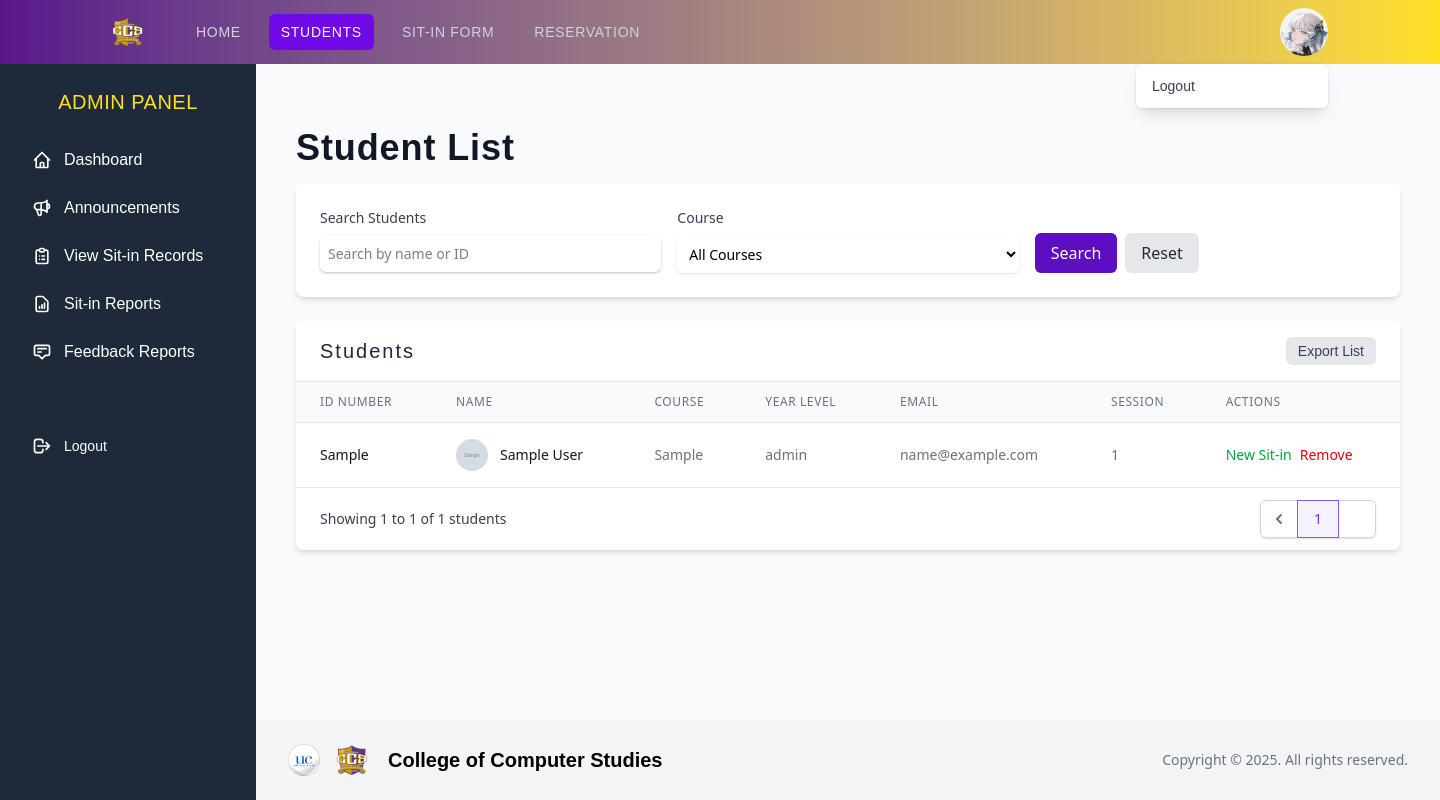
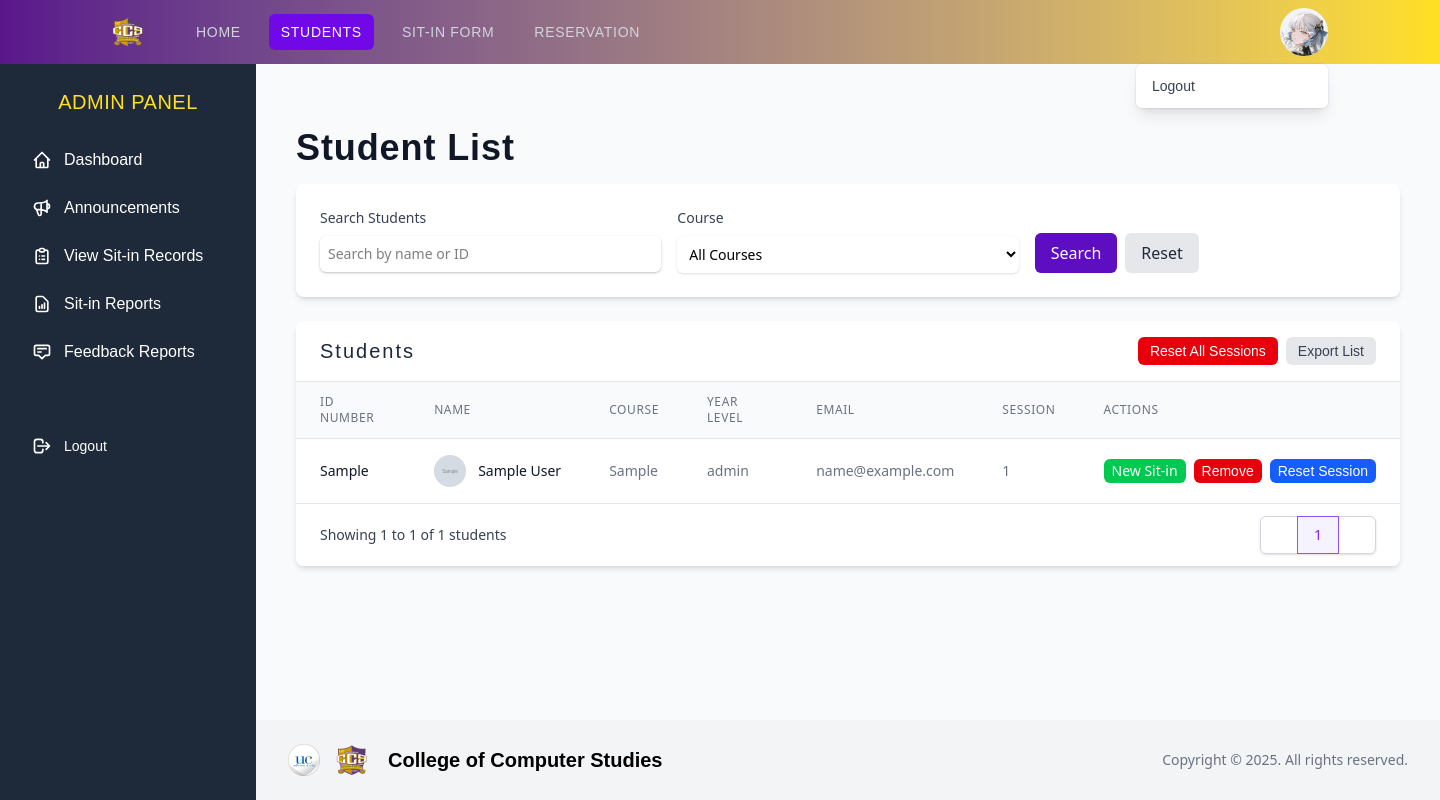
Before and after one commit to RimarNavaja/ccs_sitin_project, a Flask app: page /admin/student-list in a window 1440 px wide, after a click on "Open user menu". Run offline with Flask 3, Linux system fonts and the light colour scheme; the visitor is signed in with stand-in values (Sample User, id 1); tables that the repository leaves empty or names only in its code hold one stand-in row (values such as "Sample post"); grey boxes marked "Sample" are stand-in pictures; parts of the project's set-up code (start-up, migrations or seed data) failed here and were passed over; some web fonts are replaced.

Commit message:
Add session reset functionality for admin and enhance UI buttons

```diff
--- a/app.py
+++ b/app.py
@@ -1037,6 +1037,45 @@ def submit_feedback():
 
     return redirect(url_for('sitin_history'))
 
+@app.route("/admin/reset-session", methods=["POST"])
+def admin_reset_session():
+    if 'admin' not in session:
+        return jsonify({'success': False, 'message': 'Not authorized'})
+
+    student_id = request.form.get('student_id')
+    if not student_id:
+        return jsonify({'success': False, 'message': 'Student ID is required'})
+
+    user = User.query.filter_by(idno=student_id).first()
+    if not user:
+        return jsonify({'success': False, 'message': 'Student not found'})
+
+    try:
+        User.reset_session_count(user.id)
+        return jsonify({
+            'success': True,
+            'message': f'Sessions reset successfully for student {user.firstname} {user.lastname}'
+        })
+    except Exception as e:
+        return jsonify({'success': False, 'message': str(e)})
+
+@app.route("/admin/reset-all-sessions", methods=["POST"])
+def admin_reset_all_sessions():
+    if 'admin' not in session:
+        return jsonify({'success': False, 'message': 'Not authorized'})
+
+    try:
+        users = User.query.all()
+        for user in users:
+            User.reset_session_count(user.id)
+
+        return jsonify({
+            'success': True,
+            'message': 'All student sessions have been reset successfully'
+        })
+    except Exception as e:
+        return jsonify({'success': False, 'message': str(e)})
+
 if __name__ == "__main__":
     # app.run(debug=True, host='172.19.131.163', port=5000)
     app.run(debug=True)
--- a/static/js/sit-in-records.js
+++ b/static/js/sit-in-records.js
@@ -111,7 +111,7 @@ document.addEventListener("DOMContentLoaded", function () {
         </td>
         <td class="px-6 py-4 whitespace-nowrap text-sm font-medium">
           <button
-            class="text-red-600 cursor-pointer hover:text-red-900 delete-record-btn"
+            class="cursor-pointer bg-red-700 hover:bg-red-600 text-white font-switzer rounded-md px-2 py-0.5 delete-record-btn"
             data-record-id="${record.id}">
             Delete
           </button>
--- a/static/js/student-list.js
+++ b/static/js/student-list.js
@@ -96,6 +96,32 @@ document.addEventListener("DOMContentLoaded", function () {
     }
   });
 
+  // Add event listener for reset all sessions button
+  document
+    .getElementById("reset-all-sessions-btn")
+    .addEventListener("click", function () {
+      if (
+        confirm("Are you sure you want to reset sessions for all students?")
+      ) {
+        fetch("/admin/reset-all-sessions", {
+          method: "POST",
+        })
+          .then((response) => response.json())
+          .then((data) => {
+            if (data.success) {
+              alert(data.message);
+              fetchStudents(); // Refresh the list
+            } else {
+              alert("Error: " + data.message);
+            }
+          })
+          .catch((error) => {
+            console.error("Error resetting sessions:", error);
+            alert("An error occurred while resetting sessions");
+          });
+      }
+    });
+
   // Functions
   function fetchStudents() {
     const loader = `<tr><td colspan="7" class="text-center py-4">Loading students...</td></tr>`;
@@ -156,11 +182,14 @@ document.addEventListener("DOMContentLoaded", function () {
           </td>
           <td class="px-6 py-4 whitespace-nowrap text-sm font-medium">
             <div class="flex  space-x-2">
-              <a href="/admin/sit-in-form?student=${student.idno}" class="text-green-600 hover:text-green-900">
+              <a href="/admin/sit-in-form?student=${student.idno}" class="bg-green-500 text-white hover:bg-green-400 cursor-pointer rounded-md px-2 py-0.5">
                 New Sit-in
               </a>
-              <button class="cursor-pointer text-red-600 hover:text-red-900 delete-student-btn" data-id="${student.idno}" data-name="${student.name}">
+              <button class="cursor-pointer bg-red-600 text-white font-switzer hover:bg-red-500 rounded-md px-2 py-0.5 delete-student-btn" data-id="${student.idno}" data-name="${student.name}">
                 Remove
+              </button>
+              <button class="cursor-pointer bg-blue-600 hover:bg-blue-500 text-white font-switzer rounded-md px-2 py-0.5 reset-session-btn" data-id="${student.idno}" data-name="${student.name}">
+                Reset Session
               </button>
             </div>
           </td>
@@ -180,6 +209,41 @@ document.addEventListener("DOMContentLoaded", function () {
         deleteStudentName.textContent = studentName;
 
         showModal("delete-student-modal");
+      });
+    });
+
+    // Add event listeners for reset session buttons
+    document.querySelectorAll(".reset-session-btn").forEach((btn) => {
+      btn.addEventListener("click", function () {
+        const studentId = this.getAttribute("data-id");
+        const studentName = this.getAttribute("data-name");
+
+        if (
+          confirm(
+            `Are you sure you want to reset sessions for student: ${studentName}?`
+          )
+        ) {
+          const formData = new FormData();
+          formData.append("student_id", studentId); // Fix: Create FormData correctly
+
+          fetch("/admin/reset-session", {
+            method: "POST",
+            body: formData,
+          })
+            .then((response) => response.json())
+            .then((data) => {
+              if (data.success) {
+                alert(data.message);
+                fetchStudents(); // Refresh the list
+              } else {
+                alert("Error: " + data.message);
+              }
+            })
+            .catch((error) => {
+              console.error("Error resetting session:", error);
+              alert("An error occurred while resetting session");
+            });
+        }
       });
     });
   }
--- a/static/src/output.css
+++ b/static/src/output.css
@@ -15,6 +15,9 @@
     --color-red-700: oklch(0.505 0.213 27.518);
     --color-red-800: oklch(0.444 0.177 26.899);
     --color-red-900: oklch(0.396 0.141 25.723);
+    --color-orange-500: oklch(0.705 0.213 47.604);
+    --color-orange-600: oklch(0.646 0.222 41.116);
+    --color-orange-700: oklch(0.553 0.195 38.402);
     --color-amber-300: oklch(0.879 0.169 91.605);
     --color-yellow-50: oklch(0.987 0.026 102.212);
     --color-yellow-100: oklch(0.973 0.071 103.193);
@@ -27,9 +30,11 @@
     --color-yellow-800: oklch(0.476 0.114 61.907);
     --color-green-100: oklch(0.962 0.044 156.743);
     --color-green-200: oklch(0.925 0.084 155.995);
+    --color-green-300: oklch(0.871 0.15 154.449);
     --color-green-400: oklch(0.792 0.209 151.711);
     --color-green-500: oklch(0.723 0.219 149.579);
     --color-green-600: oklch(0.627 0.194 149.214);
+    --color-green-700: oklch(0.527 0.154 150.069);
     --color-green-800: oklch(0.448 0.119 151.328);
     --color-green-900: oklch(0.393 0.095 152.535);
     --color-blue-50: oklch(0.97 0.014 254.604);
@@ -1762,6 +1754,18 @@
   .bg-green-200 {
     background-color: var(--color-green-200);
   }
+  .bg-green-400 {
+    background-color: var(--color-green-400);
+  }
+  .bg-green-500 {
+    background-color: var(--color-green-500);
+  }
+  .bg-green-600 {
+    background-color: var(--color-green-600);
+  }
+  .bg-orange-600 {
+    background-color: var(--color-orange-600);
+  }
   .bg-purple-600 {
     background-color: var(--color-purple-600);
   }
@@ -3043,31 +3044,6 @@
       color: var(--color-violet-700);
     }
   }
-  .peer-checked\/star1\:text-yellow-400 {
-    &:is(:where(.peer\/star1):checked ~ *) {
-      color: var(--color-yellow-400);
-    }
-  }
-  .peer-checked\/star2\:text-yellow-400 {
-    &:is(:where(.peer\/star2):checked ~ *) {
-      color: var(--color-yellow-400);
-    }
-  }
-  .peer-checked\/star3\:text-yellow-400 {
-    &:is(:where(.peer\/star3):checked ~ *) {
-      color: var(--color-yellow-400);
-    }
-  }
-  .peer-checked\/star4\:text-yellow-400 {
-    &:is(:where(.peer\/star4):checked ~ *) {
-      color: var(--color-yellow-400);
-    }
-  }
-  .peer-checked\/star5\:text-yellow-400 {
-    &:is(:where(.peer\/star5):checked ~ *) {
-      color: var(--color-yellow-400);
-    }
-  }
   .file\:mr-4 {
     &::file-selector-button {
       margin-right: calc(var(--spacing) * 4);
@@ -3164,17 +3140,10 @@
       }
     }
   }
-  .hover\:bg-blue-600 {
+  .hover\:bg-blue-500 {
     &:hover {
       @media (hover: hover) {
-        background-color: var(--color-blue-600);
-      }
-    }
-  }
-  .hover\:bg-blue-700 {
-    &:hover {
-      @media (hover: hover) {
-        background-color: var(--color-blue-700);
+        background-color: var(--color-blue-500);
       }
     }
   }
@@ -3192,13 +3161,6 @@
       }
     }
   }
-  .hover\:bg-gray-200 {
-    &:hover {
-      @media (hover: hover) {
-        background-color: var(--color-gray-200);
-      }
-    }
-  }
   .hover\:bg-gray-300 {
     &:hover {
       @media (hover: hover) {
@@ -3213,17 +3175,45 @@
       }
     }
   }
-  .hover\:bg-purple-700 {
+  .hover\:bg-green-300 {
     &:hover {
       @media (hover: hover) {
-        background-color: var(--color-purple-700);
-      }
-    }
-  }
-  .hover\:bg-red-50 {
+        background-color: var(--color-green-300);
+      }
+    }
+  }
+  .hover\:bg-green-400 {
     &:hover {
       @media (hover: hover) {
-        background-color: var(--color-red-50);
+        background-color: var(--color-green-400);
+      }
+    }
+  }
+  .hover\:bg-green-700 {
+    &:hover {
+      @media (hover: hover) {
+        background-color: var(--color-green-700);
+      }
+    }
+  }
+  .hover\:bg-orange-700 {
+    &:hover {
+      @media (hover: hover) {
+        background-color: var(--color-orange-700);
+      }
+    }
+  }
+  .hover\:bg-red-400 {
+    &:hover {
+      @media (hover: hover) {
+        background-color: var(--color-red-400);
+      }
+    }
+  }
+  .hover\:bg-red-500 {
+    &:hover {
+      @media (hover: hover) {
+        background-color: var(--color-red-500);
       }
     }
   }
@@ -3248,13 +3238,6 @@
       }
     }
   }
-  .hover\:bg-violet-200 {
-    &:hover {
-      @media (hover: hover) {
-        background-color: var(--color-violet-200);
-      }
-    }
-  }
   .hover\:bg-violet-300 {
     &:hover {
       @media (hover: hover) {
@@ -3287,27 +3270,6 @@
     &:hover {
       @media (hover: hover) {
         background-color: var(--color-violet-700);
-      }
-    }
-  }
-  .hover\:bg-violet-700\/10 {
-    &:hover {
-      @media (hover: hover) {
-        background-color: color-mix(in oklab, var(--color-violet-700) 10%, transparent);
-      }
-    }
-  }
-  .hover\:bg-violet-700\/50 {
-    &:hover {
-      @media (hover: hover) {
-        background-color: color-mix(in oklab, var(--color-violet-700) 50%, transparent);
-      }
-    }
-  }
-  .hover\:bg-violet-700\/80 {
-    &:hover {
-      @media (hover: hover) {
-        background-color: color-mix(in oklab, var(--color-violet-700) 80%, transparent);
       }
     }
   }
@@ -3371,27 +3333,6 @@
       }
     }
   }
-  .hover\:text-gray-700 {
-    &:hover {
-      @media (hover: hover) {
-        color: var(--color-gray-700);
-      }
-    }
-  }
-  .hover\:text-gray-900 {
-    &:hover {
-      @media (hover: hover) {
-        color: var(--color-gray-900);
-      }
-    }
-  }
-  .hover\:text-green-800 {
-    &:hover {
-      @media (hover: hover) {
-        color: var(--color-green-800);
-      }
-    }
-  }
   .hover\:text-green-900 {
     &:hover {
       @media (hover: hover) {
@@ -3399,20 +3340,6 @@
       }
     }
   }
-  .hover\:text-purple-700 {
-    &:hover {
-      @media (hover: hover) {
-        color: var(--color-purple-700);
-      }
-    }
-  }
-  .hover\:text-purple-800 {
-    &:hover {
-      @media (hover: hover) {
-        color: var(--color-purple-800);
-      }
-    }
-  }
   .hover\:text-red-900 {
     &:hover {
       @media (hover: hover) {
@@ -3420,13 +3347,6 @@
       }
     }
   }
-  .hover\:text-violet-800 {
-    &:hover {
-      @media (hover: hover) {
-        color: var(--color-violet-800);
-      }
-    }
-  }
   .hover\:text-violet-900 {
     &:hover {
       @media (hover: hover) {
@@ -3466,20 +3386,6 @@
     &:hover {
       @media (hover: hover) {
         color: var(--color-yellow-400);
-      }
-    }
-  }
-  .hover\:text-yellow-500 {
-    &:hover {
-      @media (hover: hover) {
-        color: var(--color-yellow-500);
-      }
-    }
-  }
-  .hover\:underline {
-    &:hover {
-      @media (hover: hover) {
-        text-decoration-line: underline;
       }
     }
   }
@@ -3506,34 +3412,14 @@
       }
     }
   }
-  .focus\:z-20 {
-    &:focus {
-      z-index: 20;
-    }
-  }
-  .focus\:border-blue-500 {
-    &:focus {
-      border-color: var(--color-blue-500);
-    }
-  }
   .focus\:border-indigo-500 {
     &:focus {
       border-color: var(--color-indigo-500);
     }
   }
-  .focus\:border-transparent {
-    &:focus {
-      border-color: transparent;
-    }
-  }
   .focus\:border-violet-500 {
     &:focus {
       border-color: var(--color-violet-500);
-    }
-  }
-  .focus\:border-violet-800 {
-    &:focus {
-      border-color: var(--color-violet-800);
     }
   }
   .focus\:ring-2 {
@@ -3542,22 +3428,6 @@
       box-shadow: var(--tw-inset-shadow), var(--tw-inset-ring-shadow), var(--tw-ring-offset-shadow), var(--tw-ring-shadow), var(--tw-shadow);
     }
   }
-  .focus\:ring-4 {
-    &:focus {
-      --tw-ring-shadow: var(--tw-ring-inset,) 0 0 0 calc(4px + var(--tw-ring-offset-width)) var(--tw-ring-color, currentColor);
-      box-shadow: var(--tw-inset-shadow), var(--tw-inset-ring-shadow), var(--tw-ring-offset-shadow), var(--tw-ring-shadow), var(--tw-shadow);
-    }
-  }
-  .focus\:ring-blue-500 {
-    &:focus {
-      --tw-ring-color: var(--color-blue-500);
-    }
-  }
-  .focus\:ring-gray-300 {
-    &:focus {
-      --tw-ring-color: var(--color-gray-300);
-    }
-  }
   .focus\:ring-gray-500 {
     &:focus {
       --tw-ring-color: var(--color-gray-500);
@@ -3568,14 +3438,9 @@
       --tw-ring-color: var(--color-indigo-500);
     }
   }
-  .focus\:ring-purple-500 {
+  .focus\:ring-orange-500 {
     &:focus {
-      --tw-ring-color: var(--color-purple-500);
-    }
-  }
-  .focus\:ring-violet-300 {
-    &:focus {
-      --tw-ring-color: var(--color-violet-300);
+      --tw-ring-color: var(--color-orange-500);
     }
   }
   .focus\:ring-violet-500 {
@@ -3634,11 +3499,6 @@
       outline-offset: calc(2px * -1);
     }
   }
-  .focus\:outline-offset-0 {
-    &:focus {
-      outline-offset: 0px;
-    }
-  }
   .focus\:outline-indigo-600 {
     &:focus {
       outline-color: var(--color-indigo-600);
@@ -3657,33 +3517,6 @@
       }
     }
   }
-  .focus-visible\:outline {
-    &:focus-visible {
-      outline-style: var(--tw-outline-style);
-      outline-width: 1px;
-    }
-  }
-  .focus-visible\:outline-2 {
-    &:focus-visible {
-      outline-style: var(--tw-outline-style);
-      outline-width: 2px;
-    }
-  }
-  .focus-visible\:outline-offset-2 {
-    &:focus-visible {
-      outline-offset: 2px;
-    }
-  }
-  .focus-visible\:outline-violet-600 {
-    &:focus-visible {
-      outline-color: var(--color-violet-600);
-    }
-  }
-  .disabled\:opacity-50 {
-    &:disabled {
-      opacity: 50%;
-    }
-  }
   .sm\:mx-auto {
     @media (width >= 40rem) {
       margin-inline: auto;
--- a/templates/admin/student-list.html
+++ b/templates/admin/student-list.html
@@ -69,6 +69,13 @@
         Students
       </h2>
       <div class="flex space-x-2">
+        <button
+          type="button"
+          id="reset-all-sessions-btn"
+          class="cursor-pointer font-switzer bg-red-600 text-white py-1 px-3 rounded-md hover:bg-red-400 text-sm"
+        >
+          Reset All Sessions
+        </button>
         <button
           type="button"
           id="export-btn"
@@ -190,7 +197,7 @@
               >
                 <path
                   fill-rule="evenodd"
-                  d="M12.707 5.293a1 1 0 010 1.414L9.414 10l3.293 3.293a1 1 0 01-1.414 1.414l-4-4a1 1 0 010-1.414l4-4a1 1 0 011.414 0z"
+                  d="M12.707 5.293a1 1 010 1.414L9.414 10l3.293 3.293a1 1 01-1.414 1.414l-4-4a1 1 010-1.414l4-4a1 1 011.414 0z"
                   clip-rule="evenodd"
                 />
               </svg>
```
Also changed, not shown: other parts of static/src/output.css (+2 -68 lines), dbhelper.py (+13 -0 lines).
